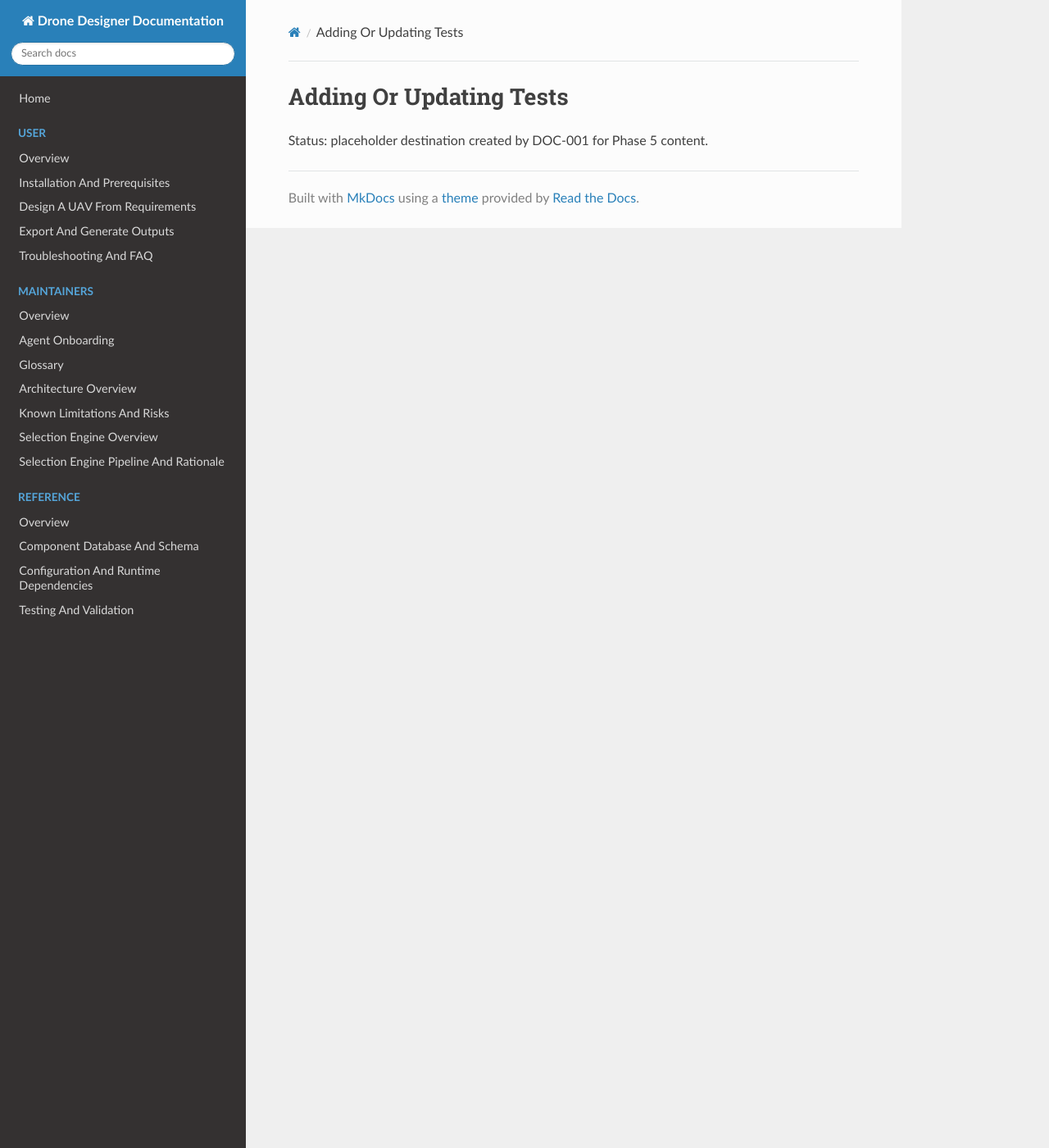
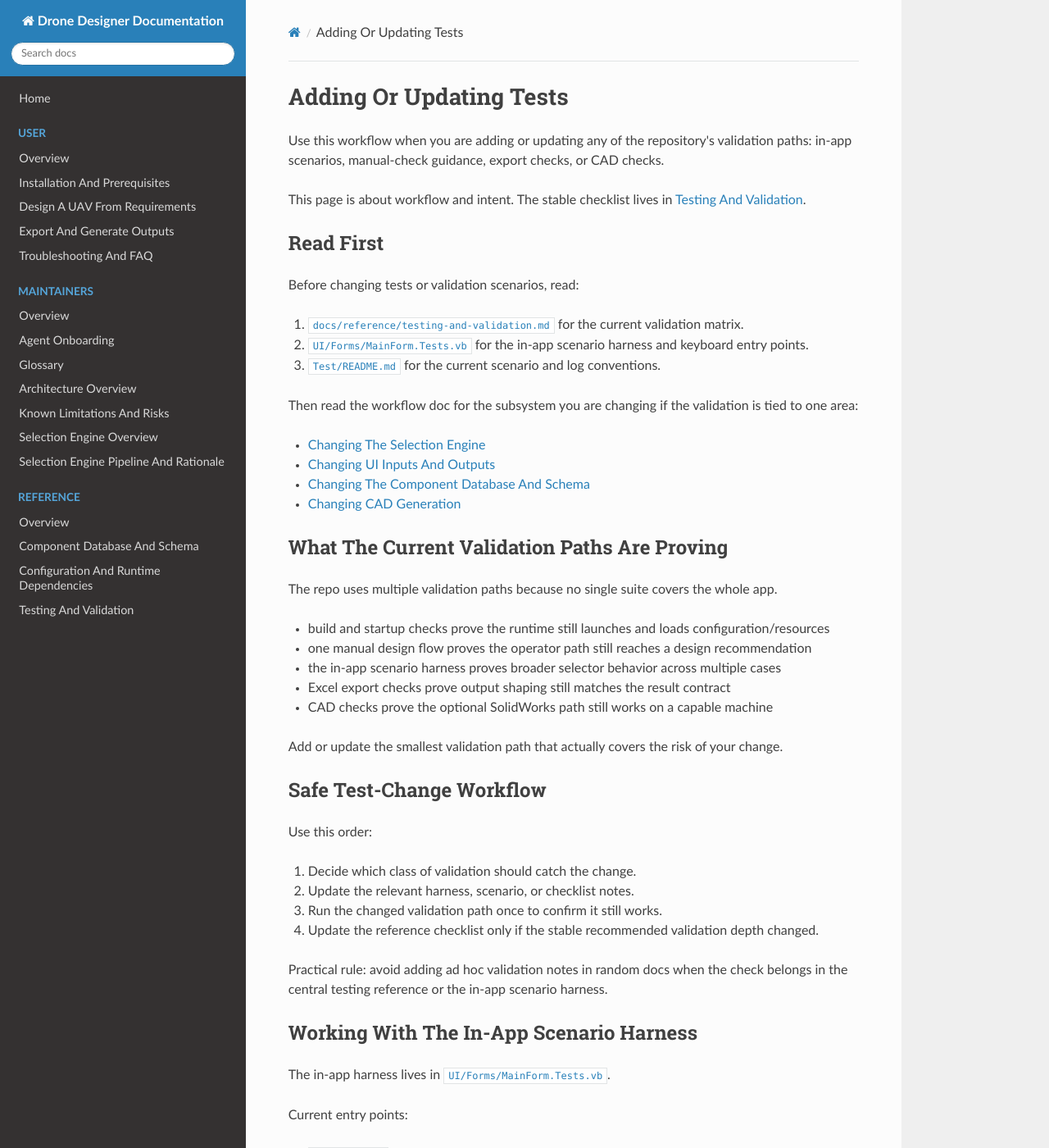
Before and after one commit to EMPAERIAL/Drone-Designer, an MkDocs documentation site: the page built from docs/maintainers/workflows/adding-or-updating-tests.md, in a window 1280 px wide and 1400 px high. Shown: the whole window at 82% size. Built offline with MkDocs 1.6.1, drawn with Linux system fonts in a browser that asks for light colours; nearby versions of some CDN libraries; some of the changed text lies outside the part shown.

Commit message:
docs: add test workflow

```diff
--- a/docs/maintainers/workflows/adding-or-updating-tests.md
+++ b/docs/maintainers/workflows/adding-or-updating-tests.md
@@ -1,3 +1,106 @@
 # Adding Or Updating Tests
 
-Status: placeholder destination created by DOC-001 for Phase 5 content.
+Use this workflow when you are adding or updating any of the repository's validation paths: in-app scenarios, manual-check guidance, export checks, or CAD checks.
+
+This page is about workflow and intent. The stable checklist lives in [Testing And Validation](../../reference/testing-and-validation.md).
+
+## Read First
+
+Before changing tests or validation scenarios, read:
+
+1. [`docs/reference/testing-and-validation.md`](../../reference/testing-and-validation.md) for the current validation matrix.
+2. [`UI/Forms/MainForm.Tests.vb`](../../UI/Forms/MainForm.Tests.vb) for the in-app scenario harness and keyboard entry points.
+3. [`Test/README.md`](../../Test/README.md) for the current scenario and log conventions.
+
+Then read the workflow doc for the subsystem you are changing if the validation is tied to one area:
+
+- [Changing The Selection Engine](changing-the-selection-engine.md)
+- [Changing UI Inputs And Outputs](changing-ui-inputs-and-outputs.md)
+- [Changing The Component Database And Schema](changing-the-component-database-and-schema.md)
+- [Changing CAD Generation](changing-cad-generation.md)
+
+## What The Current Validation Paths Are Proving
+
+The repo uses multiple validation paths because no single suite covers the whole app.
+
+- build and startup checks prove the runtime still launches and loads configuration/resources
+- one manual design flow proves the operator path still reaches a design recommendation
+- the in-app scenario harness proves broader selector behavior across multiple cases
+- Excel export checks prove output shaping still matches the result contract
+- CAD checks prove the optional SolidWorks path still works on a capable machine
+
+Add or update the smallest validation path that actually covers the risk of your change.
+
+## Safe Test-Change Workflow
+
+Use this order:
+
+1. Decide which class of validation should catch the change.
+2. Update the relevant harness, scenario, or checklist notes.
+3. Run the changed validation path once to confirm it still works.
+4. Update the reference checklist only if the stable recommended validation depth changed.
+
+Practical rule: avoid adding ad hoc validation notes in random docs when the check belongs in the central testing reference or the in-app scenario harness.
+
+## Working With The In-App Scenario Harness
+
+The in-app harness lives in [`UI/Forms/MainForm.Tests.vb`](../../UI/Forms/MainForm.Tests.vb).
+
+Current entry points:
+
+- `Ctrl+Shift+T` runs the built-in scenario set
+- `Ctrl+Shift+L` loads scenario definitions from CSV
+
+Use the harness when:
+
+- you changed selection logic
+- you changed mission-input mapping
+- you changed component data in ways that affect broad recommendation behavior
+
+When updating the harness:
+
+1. keep scenario names explicit
+2. keep the scenario values realistic enough to expose regressions
+3. prefer additive scenario changes over rewriting old cases without reason
+
+## When Manual Validation Is Still The Right Tool
+
+Do not force everything into the harness.
+
+Manual validation is still the right tool for:
+
+- output-tab interaction changes
+- save dialogs and export flows
+- CAD progress and COM-dependent behavior
+- packaging and runtime-asset checks
+
+Use the central testing reference to describe those checks once, then link to it from workflow docs and PRs.
+
+## Validation Notes In PRs
+
+When a PR changes tests or validation scenarios, note:
+
+- which validation path you changed
+- what that path is intended to prove
+- whether you ran it in this PR
+
+Good examples:
+
+- `Docs only; not run.`
+- `Updated the in-app scenario harness for a new propulsion edge case; built Debug and ran Ctrl+Shift+T.`
+- `Updated export validation guidance; built Debug, ran one design flow, and verified Excel export.`
+
+## Primary Related Files
+
+- `docs/reference/testing-and-validation.md`
+- `UI/Forms/MainForm.Tests.vb`
+- `Test/README.md`
+
+## Secondary Related Files
+
+- `Test/Scenarios/`
+- `Test/Logs/`
+- `UI/Forms/MainForm.Logic.vb`
+- `Core/Services/ComponentSelectionEngine.vb`
+- `docs/maintainers/workflows/changing-the-selection-engine.md`
+- `docs/maintainers/workflows/changing-cad-generation.md`
```
